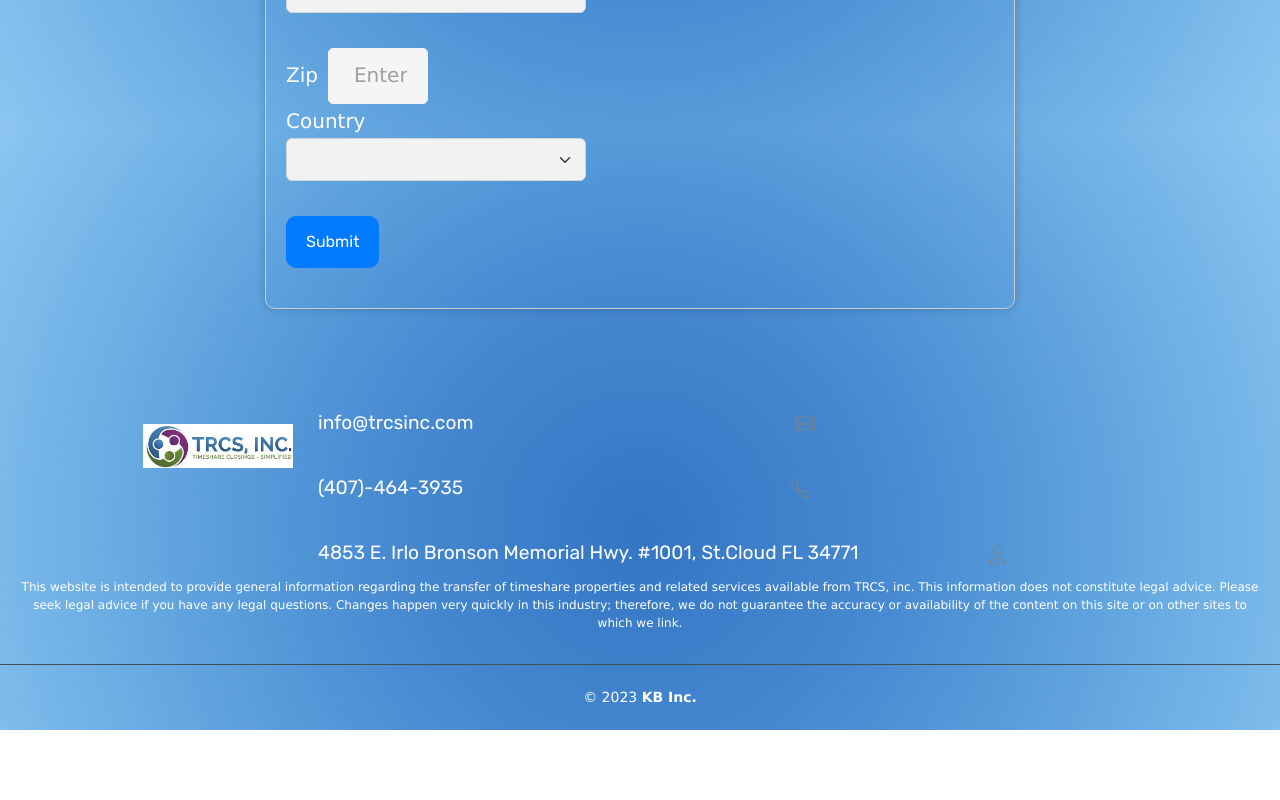
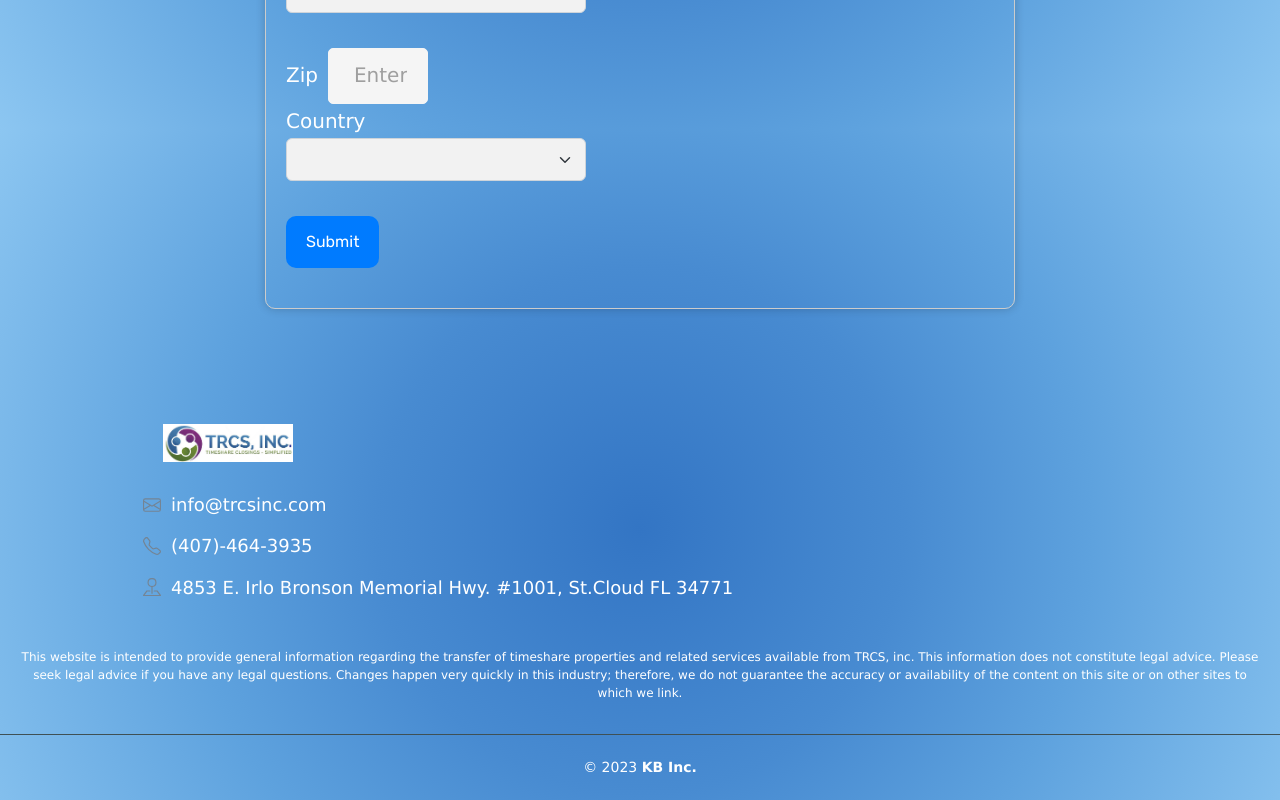
Before and after one commit to N3tRunn3rr/TRCS, a React (Create React App) app: page /payment in a window 1280 px wide. Shown: the part 1471-2271 px from the top of the page. Before the commit the page ends 2201 px from the top, so only its background shows below. Built offline with nearby package versions, Linux system fonts and the light colour scheme.

Commit message:
played around with positioning of contact info in footer and on contact page. going to be implementing a different contact form tomorrow

```diff
--- a/src/Components/Contact/contact.js
+++ b/src/Components/Contact/contact.js
@@ -10,12 +10,10 @@
             <div className='contact-info'>
               <h3>CONTACT US</h3>
               <br></br>
-              <a href='mailto:info@trcsinc.com'><button className='btn contact-btn'>info@trcsinc.com</button></a>
+              <a href='mailto:info@trcsinc.com'><button className='btn btn-primary contact-btn'>info@trcsinc.com</button></a>
               <a href='tel:407-464-3935'><button className='btn btn-primary contact-btn'>407-464-3935</button></a>
             </div>
             <br></br>
-            <p> Mailing Address: &copy; 4853 E. Irlo Bronson Memorial Hwy. #1001, St.Cloud FL 34771 </p>
-            <p>If you want additional information or have questions, feel free to reach out! </p>
             <form onSubmit={submit}>
               <div className="form-group">
                 <label for="exampleFormControlInput1">Name:</label>
@@ -30,6 +28,8 @@
                 <button type="submit" className="btn btn-primary">Submit</button>
               </div>
             </form>
+            <p> Mailing Address: &copy; 4853 E. Irlo Bronson Memorial Hwy. #1001, St.Cloud FL 34771 </p>
+            <p>If you want additional information or have questions, feel free to reach out! </p>
           </Container>
         </div>
       );
--- a/src/Components/Footer.js
+++ b/src/Components/Footer.js
@@ -1,10 +1,7 @@
-import { useLocation} from "react-router-dom";
+import { useLocation } from "react-router-dom";
 import "../styles/Footer.css";
 import Logo from "./logo/Logo";
-import { Telephone } from "react-bootstrap-icons";
-import { Envelope } from "react-bootstrap-icons";
-import { PinMap } from "react-bootstrap-icons";
-
+import { Telephone, Envelope, PinMap } from "react-bootstrap-icons";
 
 const Footer = () => {
   const { pathname } = useLocation();
@@ -17,27 +14,39 @@
         <div className="row justify-content-center">
           <div className="col mb-2">
             <div className="footer-widget">
-              <div className="footer-logo text-center mb-1">
-                <Logo
-                  image={`${process.env.PUBLIC_URL}/TRCS_Logo.jpg`}
-                />
+              <div className="footer-logo text-center mb-1 position-relative">
+                <Logo image={`${process.env.PUBLIC_URL}/TRCS_Logo.jpg`} />
               </div>
-              <div className="footer-widget-content text-center">
+              <div className="footer-widget-content text-center position-relative">
                 <div className="content">
-                  <p>
+                  <div className="icon-text">
                     <Envelope />
-                    <a className="mail-anchor" href='mailto:info@trcsinc.com'> info@trcsinc.com </a>
-                  </p>
-                  <br></br>
-                  <p>
+                    <div>
+                      <a className="mail-anchor" href="mailto:info@trcsinc.com">
+                        info@trcsinc.com
+                      </a>
+                    </div>
+                  </div>
+                  <div className="icon-text">
                     <Telephone />
-                    <a className="tel-anchor" href='tel:407-464-3935'> (407)-464-3935 </a>
-                  </p>
-                  <br></br>
-                  <p>
+                    <div>
+                      <a className="tel-anchor" href="tel:407-464-3935">
+                        (407)-464-3935
+                      </a>
+                    </div>
+                  </div>
+                  <div className="icon-text">
                     <PinMap />
-                    <a className='address-anchor'> 4853 E. Irlo Bronson Memorial Hwy. #1001, St.Cloud FL 34771</a>
-                  </p>
+                    <div>
+                      <a
+                        className="address-anchor"
+                        href="https://goo.gl/maps/5eZEPt7kfTNGtdKc9"
+                      >
+                        4853 E. Irlo Bronson Memorial Hwy. #1001, St.Cloud FL
+                        34771
+                      </a>
+                    </div>
+                  </div>
                 </div>
               </div>
             </div>
@@ -45,9 +54,19 @@
         </div>
       </div>
       <div className="row">
-        <div className="col">
-          <p className="disclaimer">This website is intended to provide general information regarding the transfer of timeshare properties and related services available from TRCS, inc. This information does not constitute legal advice. Please seek legal advice if you have any legal questions. Changes happen very quickly in this industry; therefore, we do not guarantee the accuracy or availability of the content on this site or on other sites to which we link.</p>
-            <p className="copyright">&copy; {new Date().getFullYear()} <strong>KB Inc.</strong></p>
+        <div className="col text-center mt-5">
+          <p className="disclaimer">
+            This website is intended to provide general information regarding
+            the transfer of timeshare properties and related services available
+            from TRCS, inc. This information does not constitute legal advice.
+            Please seek legal advice if you have any legal questions. Changes
+            happen very quickly in this industry; therefore, we do not guarantee
+            the accuracy or availability of the content on this site or on other
+            sites to which we link.
+          </p>
+          <p className="copyright">
+            &copy; {new Date().getFullYear()} <strong>KB Inc.</strong>
+          </p>
         </div>
       </div>
     </div>
--- a/src/styles/Contact.css
+++ b/src/styles/Contact.css
@@ -9,16 +9,20 @@
     color: #fff;
     text-decoration: none;
     float: right;
+    margin-left: 20px;
 }
 
 .contact-info {
     display: flex;
     flex-direction: row;
-    justify-content: space-between;
+    justify-content: flex-start;
+    align-items: center;
+    margin-top: 20px;
+    max-width: 600px;
+    margin: 0 auto;
 }
 
 .btn {
-    background-color: ;
     color: #fff;
     border: none;
     padding: 10px 20px;
--- a/src/styles/Footer.css
+++ b/src/styles/Footer.css
@@ -5,16 +5,36 @@
     padding-right: 20px;
 }
 
-.mail-anchor, .tel-anchor, .address-anchor {
-    float: left;
+.footer-widget-content {
     display: flex;
-}
+    align-items: center;
+    justify-content: flex-start;
+    text-align: left;
+  }
 
-.footer-logo {
+  .content {
+    display: flex;
+    flex-direction: column;
+    align-items: flex-start;
+    margin-right: 100px;
+  }
+
+  .icon-text {
+    display: flex;
+    align-items: center;
+    margin-bottom: 10px;
+  }
+
+  .mail-anchor,
+  .tel-anchor,
+  .address-anchor {
+    margin-left: 10px;
+  }
+
+  .footer-logo {
     width: 150px;
-    height: 150px;
-    margin-right: 25px;
-    display: flex;
-    float: left;
-
-}
+    height: 75px;
+    margin-right: 10px;
+    margin-bottom: 20px;
+    align-self: flex-start;
+  }
```
